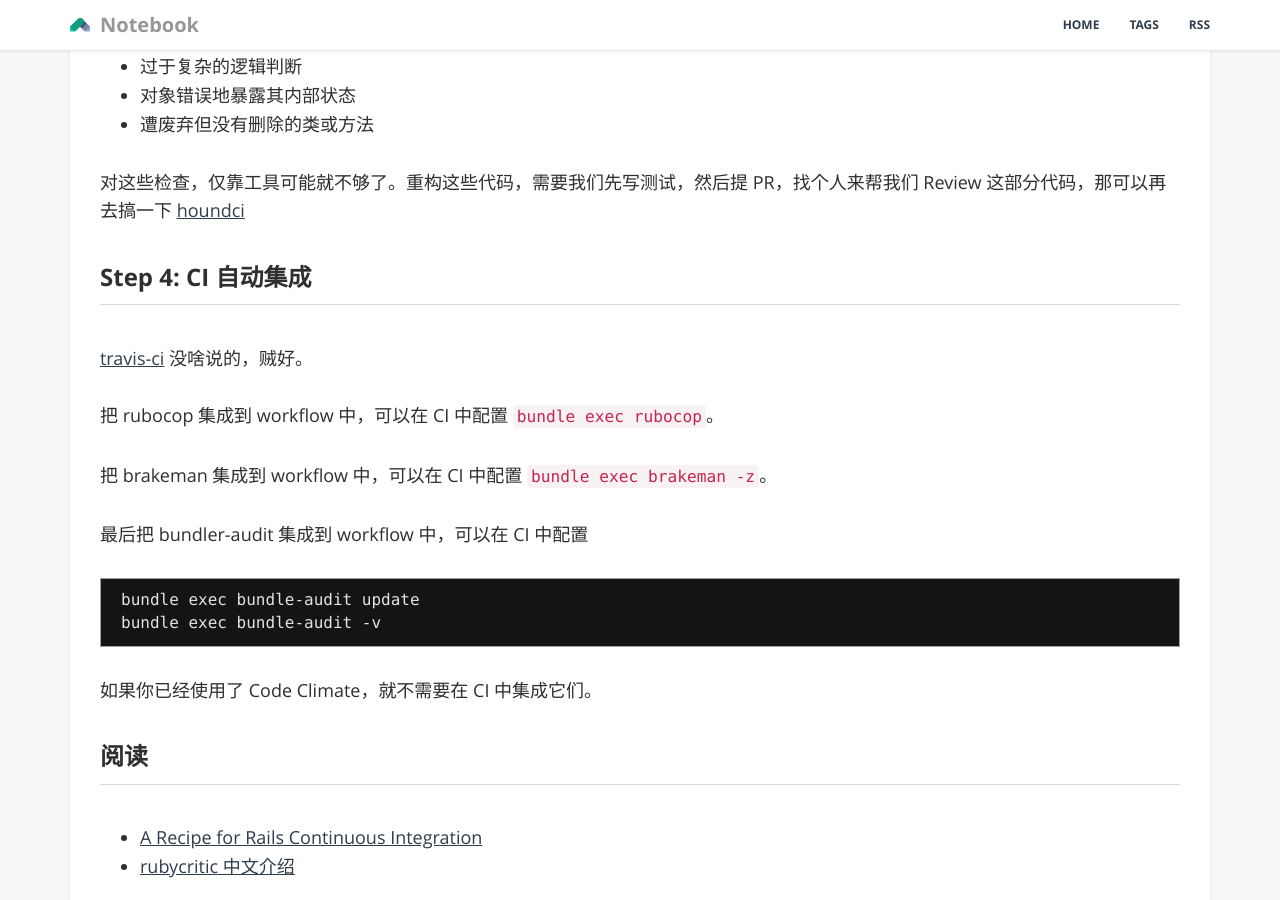
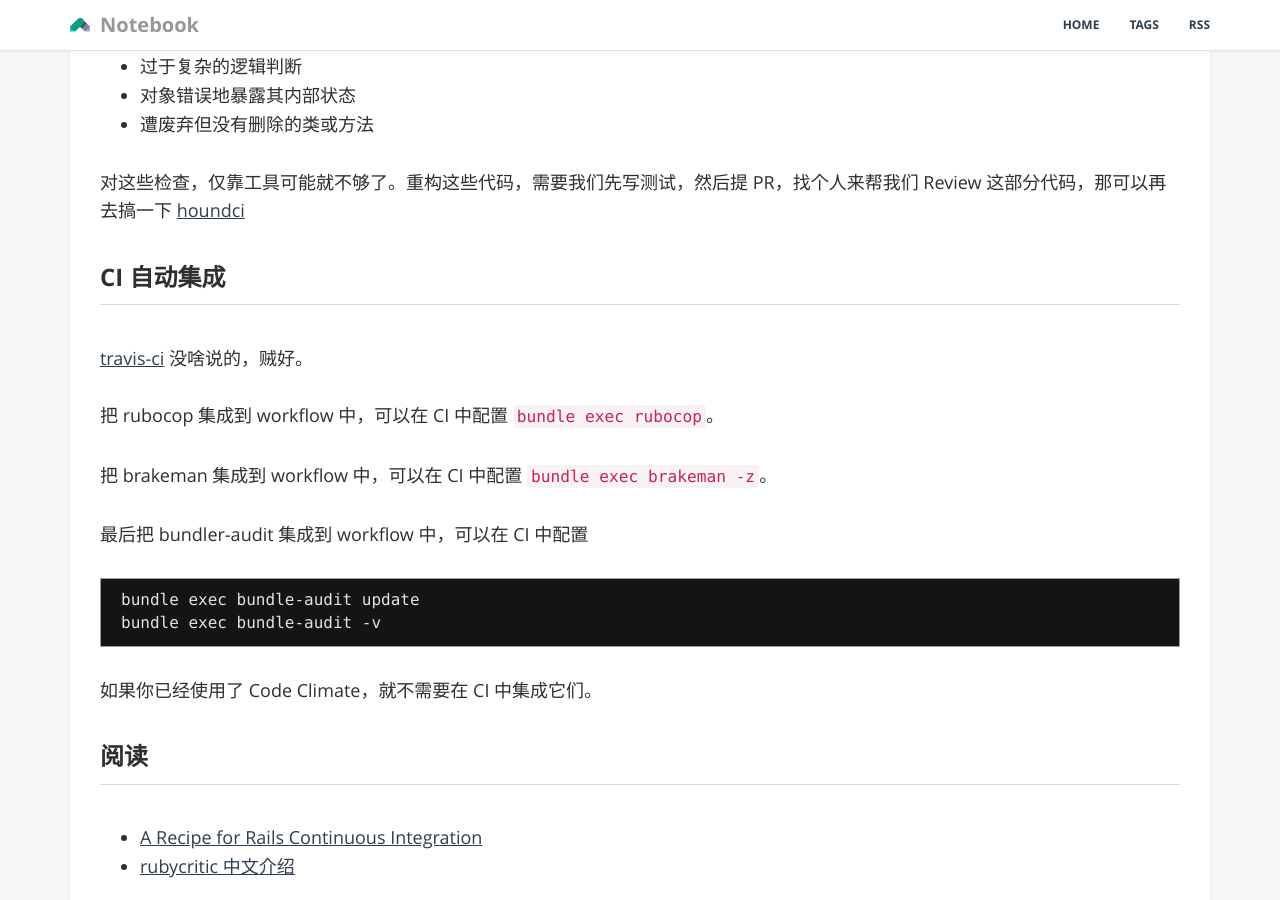
Before and after one commit to GiaoGiaoCat/GiaoGiaoCat.github.io, a Jekyll site: the page built from _posts/201609/2016-09-08-refactoring-rails-wit-tool.md, in a window 1280 px wide and 900 px high, scrolled down 2535 px. Built offline with Jekyll 4.4.1, drawn with Linux system fonts in a browser that asks for light colours.

Commit message:
fix type mistake

```diff
--- a/_posts/201609/2016-09-08-refactoring-rails-wit-tool.md
+++ b/_posts/201609/2016-09-08-refactoring-rails-wit-tool.md
@@ -95,7 +95,7 @@
 
 对这些检查，仅靠工具可能就不够了。重构这些代码，需要我们先写测试，然后提 PR，找个人来帮我们 Review 这部分代码，那可以再去搞一下 [houndci](https://houndci.com/)
 
-## Step 4: CI 自动集成
+## CI 自动集成
 
 [travis-ci](https://travis-ci.org/) 没啥说的，贼好。
 
```
